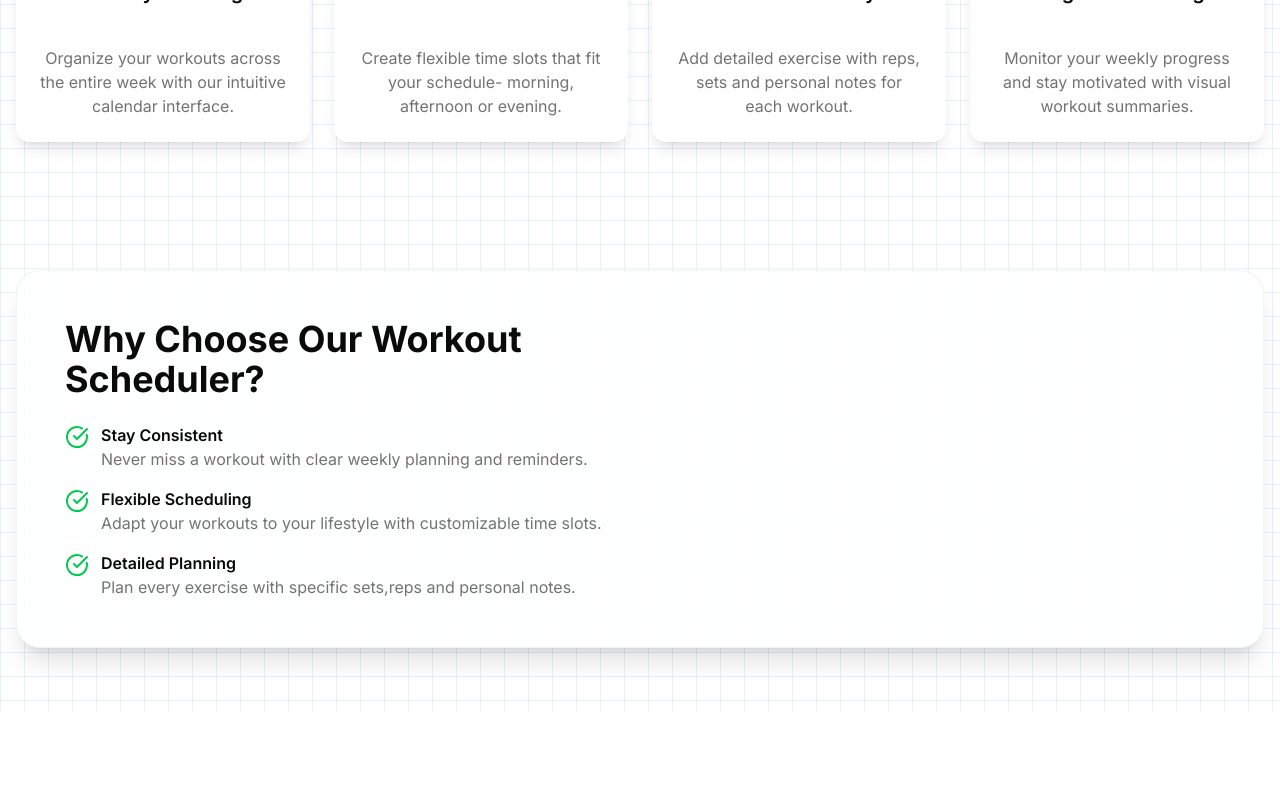
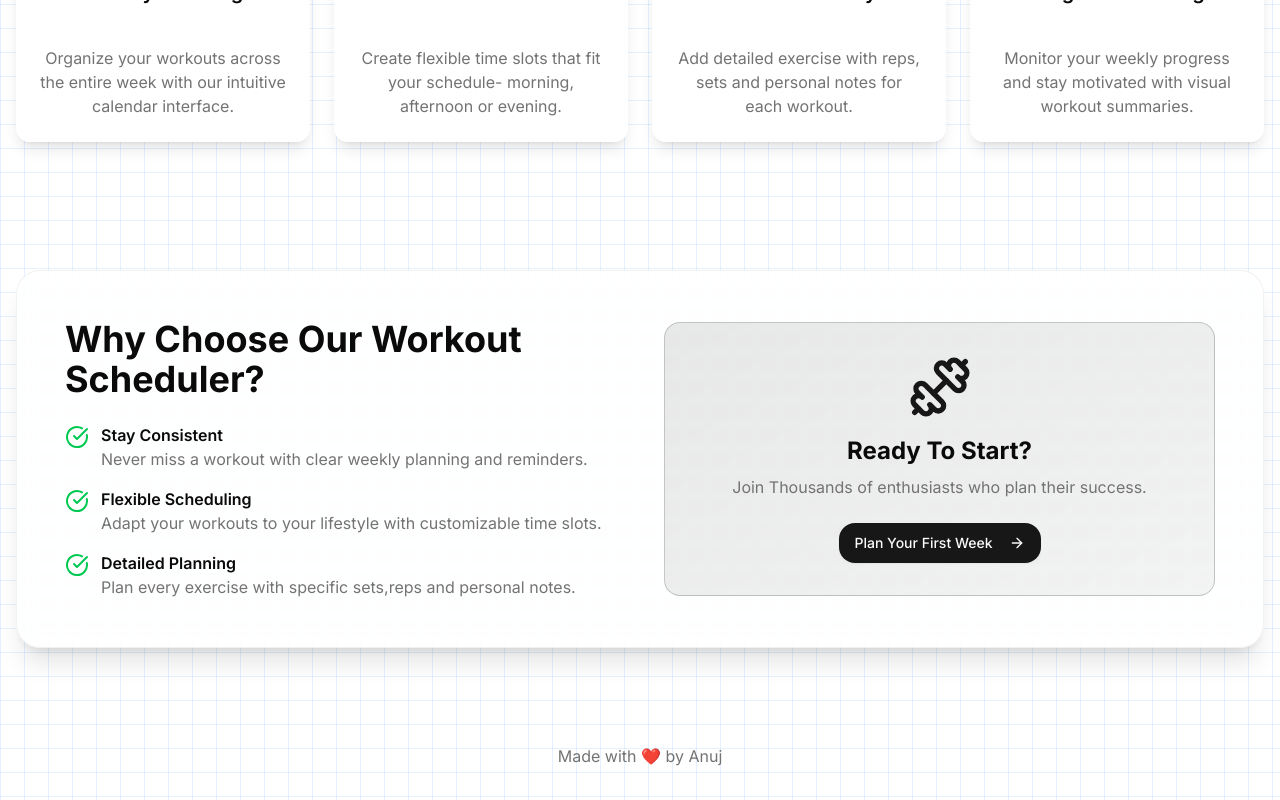
Before and after one commit to anujgupta018/fit-scheduler, a Next.js app: page / in a window 1280 px wide. Shown: the part 932-1732 px from the top of the page. Before the commit the page ends 1644 px from the top, so only its background shows below. Built offline with nearby package versions, Linux system fonts and the light colour scheme.

Commit message:
Modified page.tsx

```diff
--- a/app/page.tsx
+++ b/app/page.tsx
@@ -224,9 +224,32 @@ export default function HomePage() {
                 </div>
               </div>
             </div>
+
+            <div
+              className="bg-gradient-to-br from-primary/10 to-primary/5 dark:from-primary/20
+            dark:to-primary/10 rounded-2xl p-6 sm:p-8 text-center border border-primary/20"
+            >
+              <Dumbbell className="h-12 sm:h-16 w-12 sm:w-16 text-primary mx-auto mb-4" />
+              <h4 className="text-xl sm:text-2xl font-bold text-foreground mb-2">
+                Ready To Start?
+              </h4>
+              <p className="text-muted-foreground mb-6 text-sm sm:text-base">
+                Join Thousands of enthusiasts who plan their success.
+              </p>
+              <Link href="/scheduler">
+                <Button size={"lg"} className="rounded-2xl w-full sm:w-auto ">
+                  Plan Your First Week
+                  <ArrowRight className="ml-2 h-4 w-4" />
+                </Button>
+              </Link>
+            </div>
           </div>
         </div>
       </section>
+
+      <footer className="container mx-auto px-4 py-8 text-center text-muted-foreground">
+        <p className="text-sm sm:text-base">Made with ❤️ by Anuj</p>
+      </footer>
     </div>
   );
 }
```
